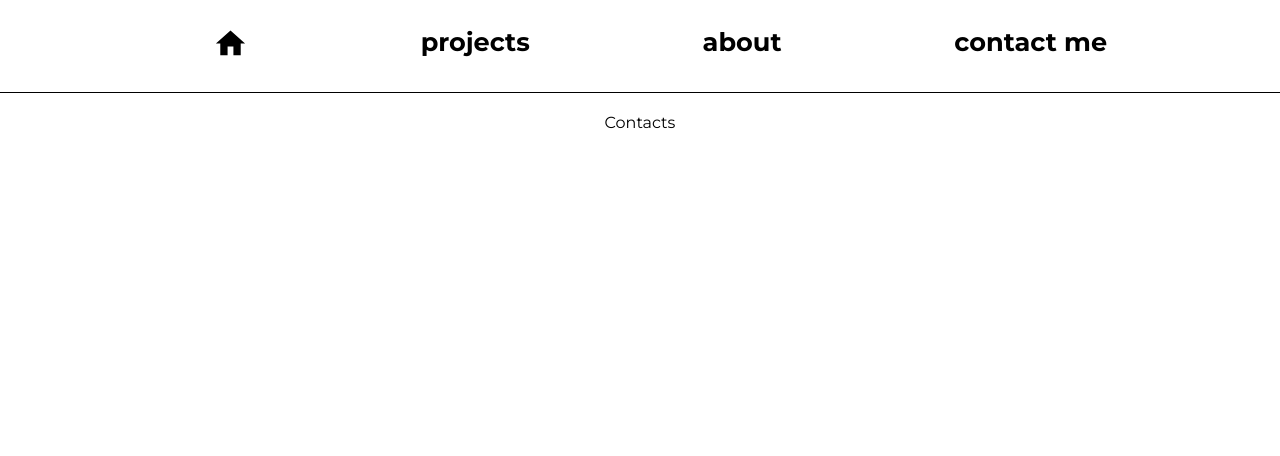
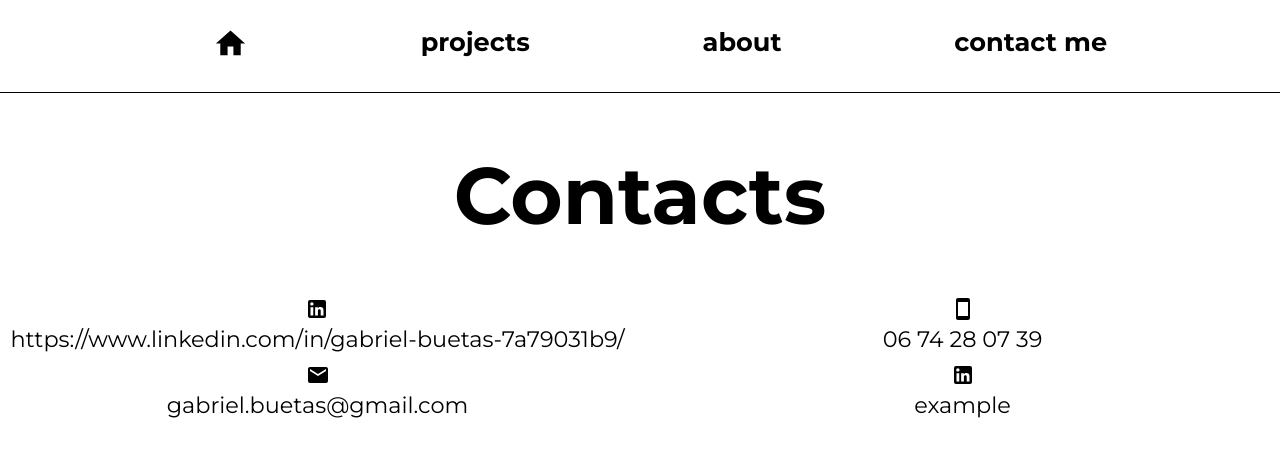
Before and after one commit to Bagriell/portefolio-v2, a React (Create React App) app in the folder portefolio/: page /contacts in a window 1280 px wide. Shown: the top 456 px of the page. Built offline with nearby package versions, Linux system fonts and the light colour scheme.

Commit message:
Contacts

```diff
--- a/portefolio/src/App.css
+++ b/portefolio/src/App.css
@@ -3,3 +3,7 @@
   font-family: "Montserrat", sans-serif;
 
 }
+
+h1 {
+  font-size: 5rem;
+}
--- /dev/null
+++ b/portefolio/src/components/GridElem.css
@@ -0,0 +1,10 @@
+.grid-elem-container {
+    display: flex;
+    flex-direction: column;
+
+    justify-self: center;
+}
+
+.grid-elem-link {
+    font-size: 1.4rem;
+}
--- /dev/null
+++ b/portefolio/src/components/GridElem.tsx
@@ -0,0 +1,24 @@
+import React, { ReactElement } from "react";
+import "./GridElem.css"
+
+interface GridElemProps {
+    icon: ReactElement;
+    link: string;
+    className?: string;
+}
+
+function GridElem({ icon, link, className }: GridElemProps): ReactElement {
+
+    return (
+        <div className="grid-elem-container">
+            <div>
+                {icon}
+            </div>
+            <div className="grid-elem-link">
+                {link}
+            </div>
+        </div>
+    )
+}
+
+export default GridElem;
--- a/portefolio/src/pages/About.css
+++ b/portefolio/src/pages/About.css
@@ -1,8 +1,4 @@
-h1 {
-    font-size: 5rem;
-}
-
-.main-container {
+.about-main-container {
     display: flex;
     justify-content: center;
     flex-direction: column;
--- a/portefolio/src/pages/About.tsx
+++ b/portefolio/src/pages/About.tsx
@@ -1,8 +1,8 @@
-import React from "react";
+import React, { ReactElement } from "react";
 import "./About.css"
 
-const About: React.FC = () => (
-    <div className="main-container">
+const About: React.FC = (): ReactElement => (
+    <div className="about-main-container">
         <h1>
             About
         </h1>
--- a/portefolio/src/pages/Contacts.css
+++ b/portefolio/src/pages/Contacts.css
@@ -1,5 +1,12 @@
-.main-container {
+.contact-container {
     display: grid;
-    grid-template-columns:
-    grid-template-rows;
+    grid-template-columns: repeat(2, 1fr);
+    grid-gap: 10px;
+    place-items: center;
 }
+GridElem {
+    margin-left: 10rem;
+    margin-right: 10rem;
+    justify-self: center;
+    background-color: red;
+}
--- a/portefolio/src/pages/Contacts.tsx
+++ b/portefolio/src/pages/Contacts.tsx
@@ -1,9 +1,19 @@
-import React from "react";
+import React, { ReactElement } from "react";
 import './Contacts.css'
+import GridElem from "../components/GridElem";
+import LinkedInIcon from '@mui/icons-material/LinkedIn';
+import SmartphoneIcon from '@mui/icons-material/Smartphone';
+import EmailIcon from '@mui/icons-material/Email';
 
-const Contacts: React.FC = () => (
-    <div className="main-container">
-        Contacts
+const Contacts: React.FC = (): ReactElement => (
+    <div>
+        <h1>Contacts</h1>
+        <div className="contact-container">
+            <GridElem icon={<LinkedInIcon />} link="https://www.linkedin.com/in/gabriel-buetas-7a79031b9/" ></GridElem>
+            <GridElem icon={<SmartphoneIcon />} link="06 74 28 07 39"></GridElem>
+            <GridElem icon={<EmailIcon />} link="gabriel.buetas@gmail.com"></GridElem>
+            <GridElem icon={<LinkedInIcon />} link="example"></GridElem>
+        </div>
     </div >
 )
 
--- a/portefolio/tsconfig.json
+++ b/portefolio/tsconfig.json
@@ -18,7 +18,7 @@
     "resolveJsonModule": true,
     "isolatedModules": true,
     "noEmit": true,
-    "jsx": "react-jsx"
+    "jsx": "react-jsx",
   },
   "include": [
     "src"
```
